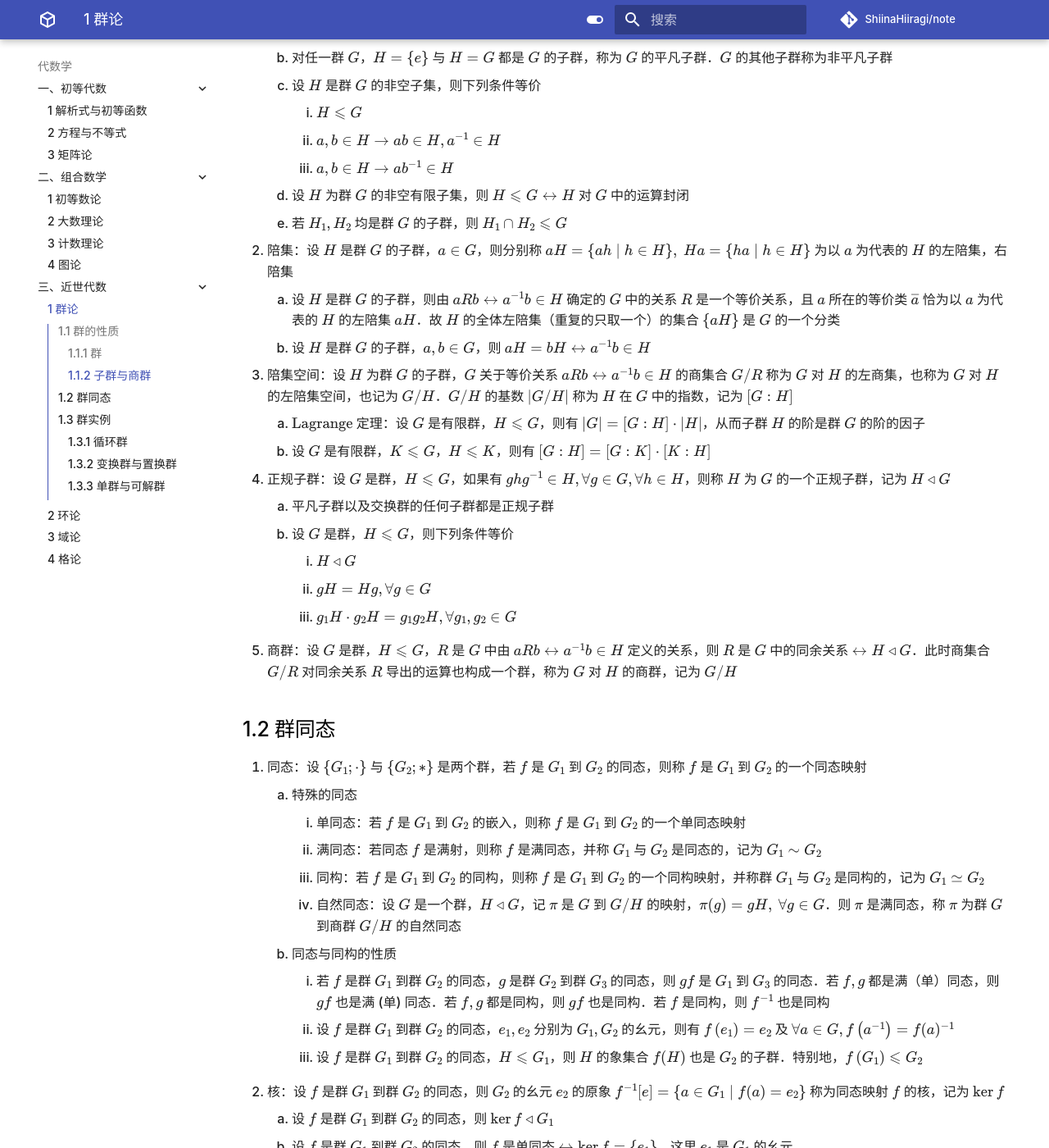
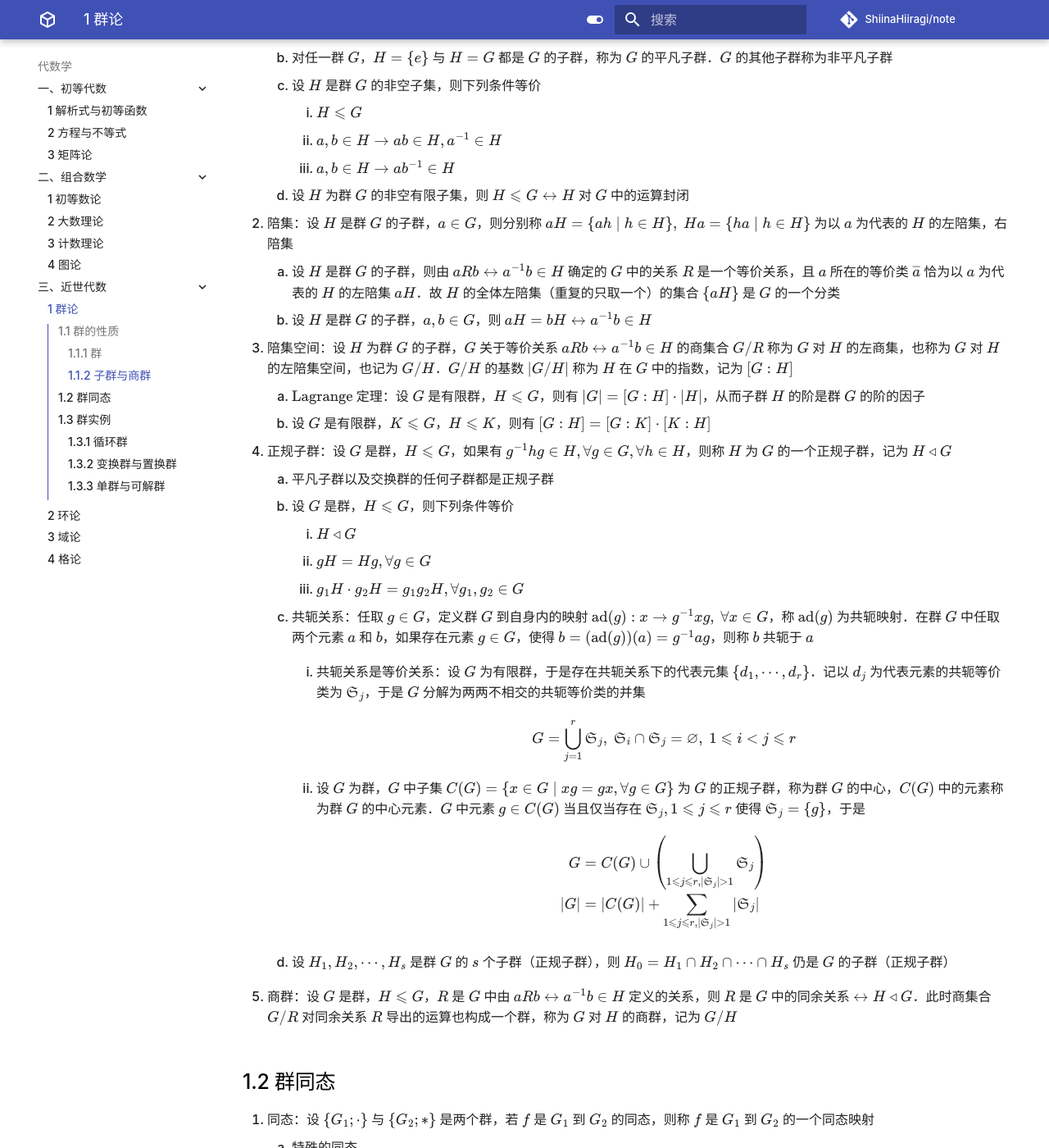
Before and after one commit to ShiinaHiiragi/note, an MkDocs documentation site: the page built from docs/alg/mod/grp.md, in a window 1280 px wide and 1400 px high, scrolled down 1564 px. Shown: the whole window at 82% size. Built offline with MkDocs 1.6.1 and Material for MkDocs 9.7.7, drawn with Linux system fonts in a browser that asks for light colours; comment, search, counter and statistics services are not loaded; some of the changed text lies outside the part shown.

Commit message:
add new plot

```diff
--- a/docs/alg/mod/grp.md
+++ b/docs/alg/mod/grp.md
@@ -55,19 +55,36 @@
         2. $a, b \in H \rightarrow a b \in H, a^{-1} \in H$
         3. $a, b \in H \rightarrow a b^{-1} \in H$
     4. 设 $H$ 为群 $G$ 的非空有限子集，则 $H \leqslant G \leftrightarrow H$ 对 $G$ 中的运算封闭
-    5. 若 $H_{1}, H_{2}$ 均是群 $G$ 的子群，则 $H_{1} \cap H_{2} \leqslant G$
 2. 陪集：设 $H$ 是群 $G$ 的子群，$a \in G$，则分别称 $a H=\{a h \mid h \in H\},\ H a=\{h a \mid h \in H\}$ 为以 $a$ 为代表的 $H$ 的左陪集，右陪集
     1. 设 $H$ 是群 $G$ 的子群，则由 $a R b \leftrightarrow a^{-1} b \in H$ 确定的 $G$ 中的关系 $R$ 是一个等价关系，且 $a$ 所在的等价类 $\overline{a}$ 恰为以 $a$ 为代表的 $H$ 的左陪集 $a H$．故 $H$ 的全体左陪集（重复的只取一个）的集合 $\{a H\}$ 是 $G$ 的一个分类
     2. 设 $H$ 是群 $G$ 的子群，$a, b \in G$，则 $a H=b H \leftrightarrow a^{-1} b \in H$
 3. 陪集空间：设 $H$ 为群 $G$ 的子群，$G$ 关于等价关系 $a R b \leftrightarrow a^{-1} b \in H$ 的商集合 $G / R$ 称为 $G$ 对 $H$ 的左商集，也称为 $G$ 对 $H$ 的左陪集空间，也记为 $G / H$．$G / H$ 的基数 $|G / H|$ 称为 $H$ 在 $G$ 中的指数，记为 $[G: H]$
     1. $\text{Lagrange}$ 定理：设 $G$ 是有限群，$H \leqslant G$，则有 $|G|=[G: H] \cdot|H|$，从而子群 $H$ 的阶是群 $G$ 的阶的因子
     2. 设 $G$ 是有限群，$K \leqslant G$，$H \leqslant K$，则有 $[G: H]=[G: K] \cdot[K: H]$
-4. 正规子群：设 $G$ 是群，$H \leqslant G$，如果有 $ghg^{-1} \in H, \forall g \in G, \forall h \in H$，则称 $H$ 为 $G$ 的一个正规子群，记为 $H \triangleleft G$
+4. 正规子群：设 $G$ 是群，$H \leqslant G$，如果有 $g^{-1}hg \in H, \forall g \in G, \forall h \in H$，则称 $H$ 为 $G$ 的一个正规子群，记为 $H \triangleleft G$
     1. 平凡子群以及交换群的任何子群都是正规子群
     2. 设 $G$ 是群，$H \leqslant G$，则下列条件等价
         1. $H \triangleleft G$
         2. $gH=Hg, \forall g \in G$
         3. $g_{1} H \cdot g_{2} H=g_{1} g_{2} H, \forall g_{1}, g_{2} \in G$
+    3. 共轭关系：任取 $g \in G$，定义群 $G$ 到自身内的映射 $\operatorname{ad}(g): x \rightarrow g^{-1} x g, \  \forall x \in G$，称 $\operatorname{ad}(g)$ 为共轭映射．在群 $G$ 中任取两个元素 $a$ 和 $b$，如果存在元素 $g \in G$，使得 $b=(\operatorname{ad}(g))(a)=g^{-1} a g$，则称 $b$ 共轭于 $a$
+        1. 共轭关系是等价关系：设 $G$ 为有限群，于是存在共轭关系下的代表元集 $\left\{d_{1}, \cdots, d_{r}\right\}$．记以 $d_{j}$ 为代表元素的共轭等价类为 $\mathfrak{S}_{j}$，于是 $G$ 分解为两两不相交的共轭等价类的并集
+
+            $$
+            G=\bigcup_{j=1}^{r} \mathfrak{S}_{j}, \  \mathfrak{S}_{i} \cap \mathfrak{S}_{j}=\varnothing, \  1 \leqslant i<j \leqslant r
+            $$
+
+        2. 设 $G$ 为群，$G$ 中子集 $C(G)=\{x \in G \mid x g=g x, \forall g \in G\}$ 为 $G$ 的正规子群，称为群 $G$ 的中心，$C(G)$ 中的元素称为群 $G$ 的中心元素．$G$ 中元素 $g \in C(G)$ 当且仅当存在 $\mathfrak{S}_{j}, 1 \leqslant j \leqslant r$ 使得 $\mathfrak{S}_{j} = \{g\}$，于是
+
+            $$
+            \begin{aligned}
+            G&=C(G) \cup\left(\bigcup_{1 \leqslant j \leqslant r,\left|\mathfrak{S}_{j}\right|>1} \mathfrak{S}_{j}\right) \\
+            |G|&=|C(G)|+\sum_{1 \leqslant j \leqslant r,\left|\mathfrak{S}_{j}\right|>1}\left|\mathfrak{S}_{j}\right|
+            \end{aligned}
+            $$
+
+    4. 设 $H_{1}, H_{2}, \cdots, H_{s}$ 是群 $G$ 的 $s$ 个子群（正规子群），则 $H_{0}= H_{1} \cap H_{2} \cap \cdots \cap H_{s}$ 仍是 $G$ 的子群（正规子群）
+
 5. 商群：设 $G$ 是群，$H \leqslant G$，$R$ 是 $G$ 中由 $a R b \leftrightarrow a^{-1} b \in H$ 定义的关系，则 $R$ 是 $G$ 中的同余关系 $\leftrightarrow H \triangleleft G$．此时商集合 $G / R$ 对同余关系 $R$ 导出的运算也构成一个群，称为 $G$ 对 $H$ 的商群，记为 $G / H$
 
 ## 1.2 群同态
```
Also changed, not shown: other parts of docs/alg/mod/grp.md (+1 -1 lines), docs/index.md (+10 -0 lines).
